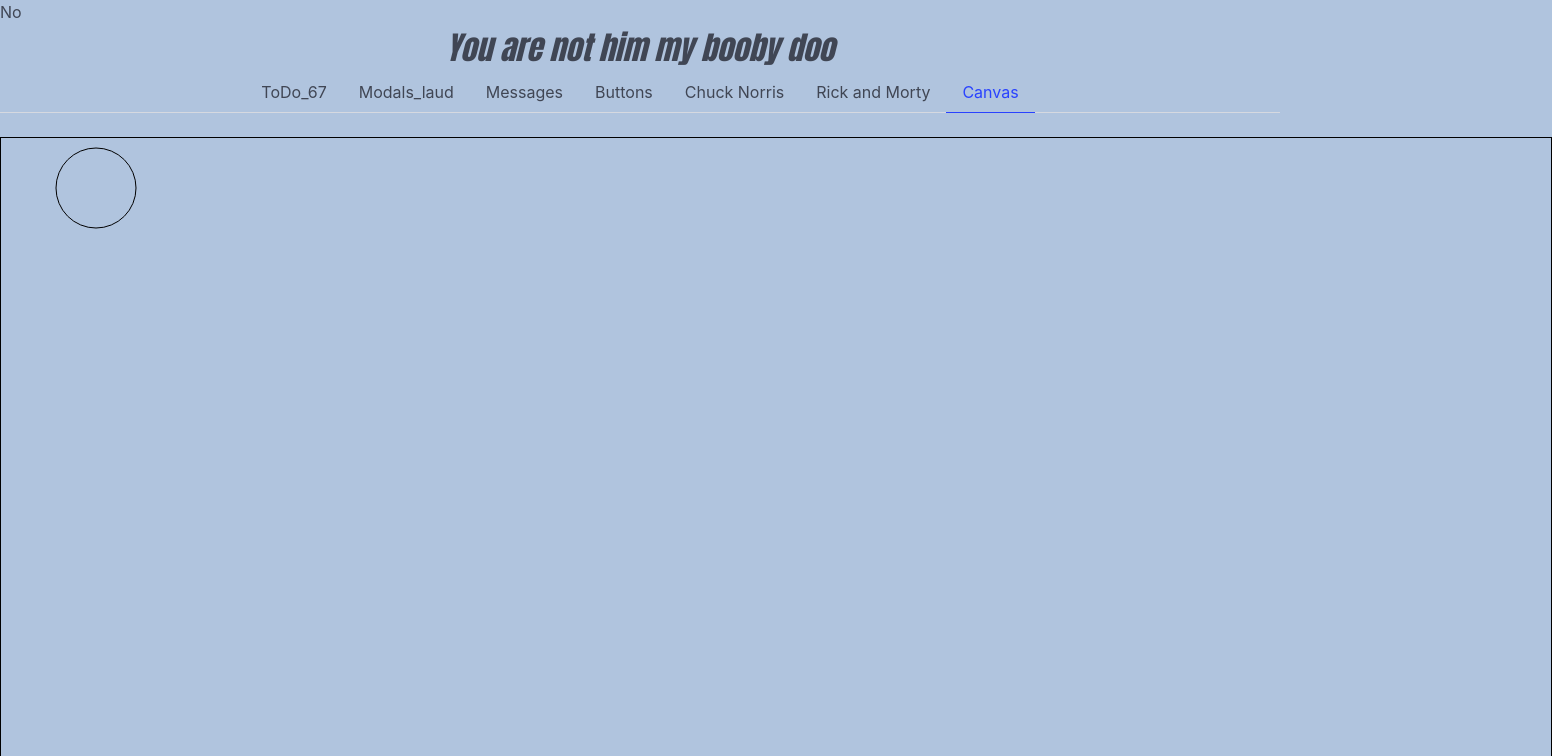
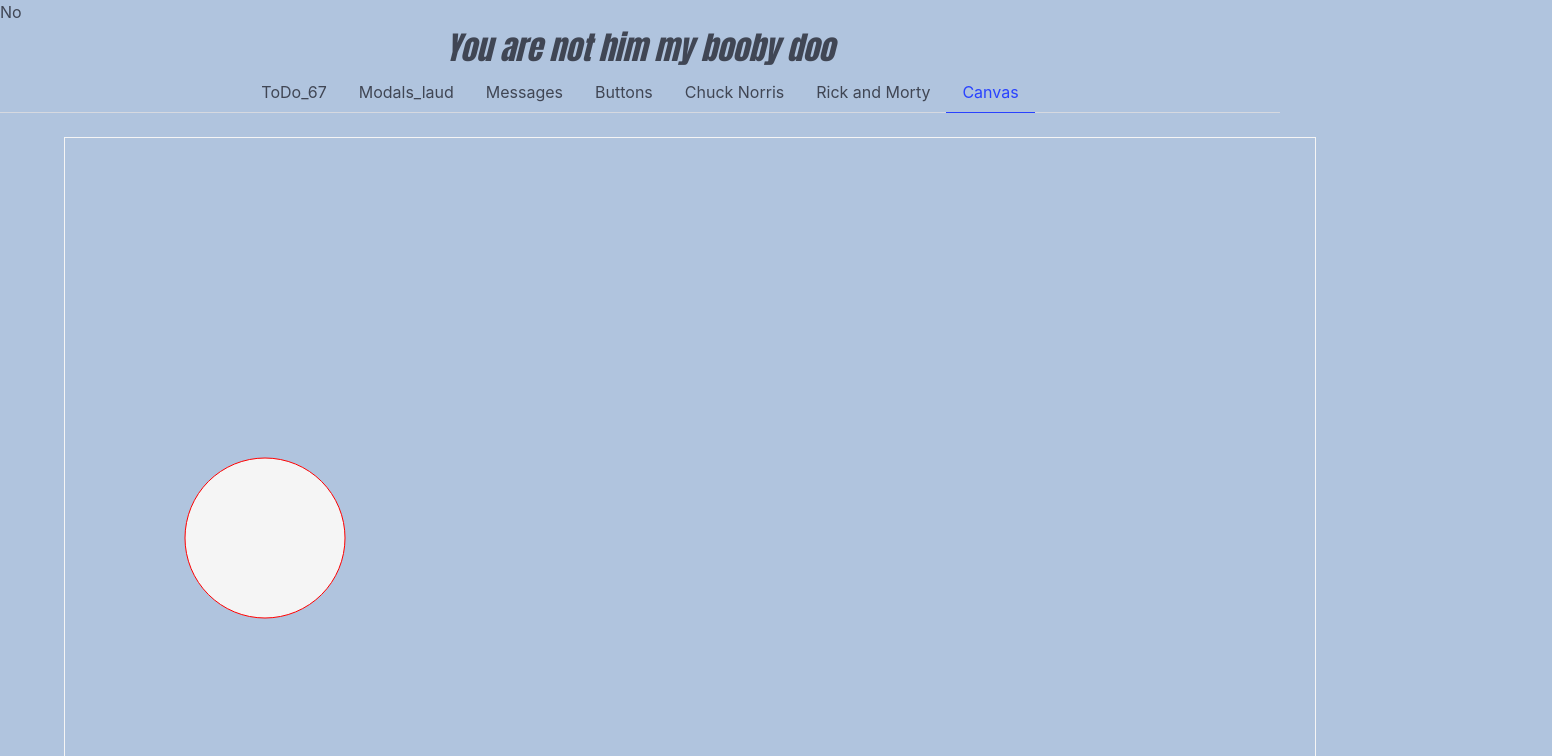
Before and after one commit to RainerTA-24A/learnnode, a Vue app: page /canvas in a window 1280 px wide. Shown: the top 756 px of the page, 1552 px wide, since content can reach past the window. Built offline with nearby package versions, Linux system fonts and the light colour scheme.

Commit message:
Update canvasExample + merge conflict
15/04/2026 tund

```diff
--- a/src/pages/CanvasExample.vue
+++ b/src/pages/CanvasExample.vue
@@ -1,21 +1,50 @@
 <script setup>
-import { onMounted } from 'vue';
+import { onMounted, ref, useTemplateRef } from 'vue'
 
+let c = useTemplateRef('myCanvas')
+let x = 200
+let y = 400
 onMounted(() => {
-    let c = document.getElementById("myCanvas");
-    let ctx = c.getContext("2d");
-    ctx.beginPath();
-    ctx.arc(95, 50, 40, 0, 2 * Math.PI);
-    ctx.stroke();
-});
+    let ctx = c.value.getContext("2d")
+    setInterval(() => {
+        ctx.clearRect(0, 0, c.value.width, c.value.height)
+        draw_ball(x, y, ctx)
+    }, 1000/60)
+})
+
+function draw_ball(x, y, ctx)
+{
+    ctx.beginPath()
+    ctx.arc(x, y, 80, 0, 2 * Math.PI)
+    ctx.fillStyle = "whitesmoke"
+    ctx.strokeStyle = "red"
+    ctx.fill()
+    ctx.stroke()
+    ctx.closePath()
+}
+
+function move(event) {
+    let rect = event.target.getBoundingClientRect()
+    let pos =
+    {
+        x: event.clientX - rect.left,
+        y: event.clientY - rect.top,
+    }
+    x = pos.x
+    y = pos.y
+}
+
 </script>
 
 <template>
-    <canvas id="myCanvas" height="800" width="1550"></canvas>
+    <div class="container">
+        <canvas @mousemove="move" ref="myCanvas" class="is-center" height="800" width="1250"></canvas>
+    </div>
 </template>
+
 <style>
-canvas {
-    border: 1px solid black;
-
+canvas
+{
+    border: 1px solid whitesmoke;
 }
 </style>
```
